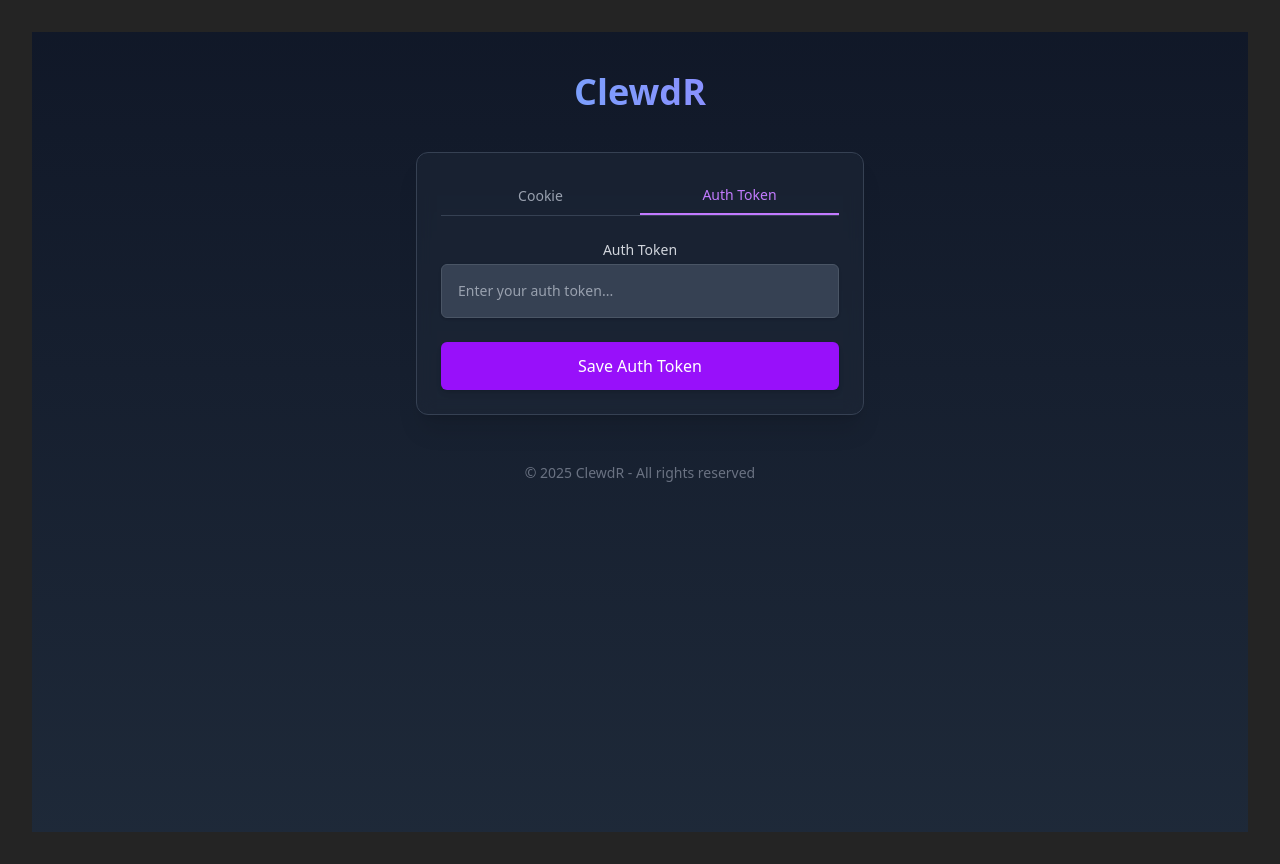
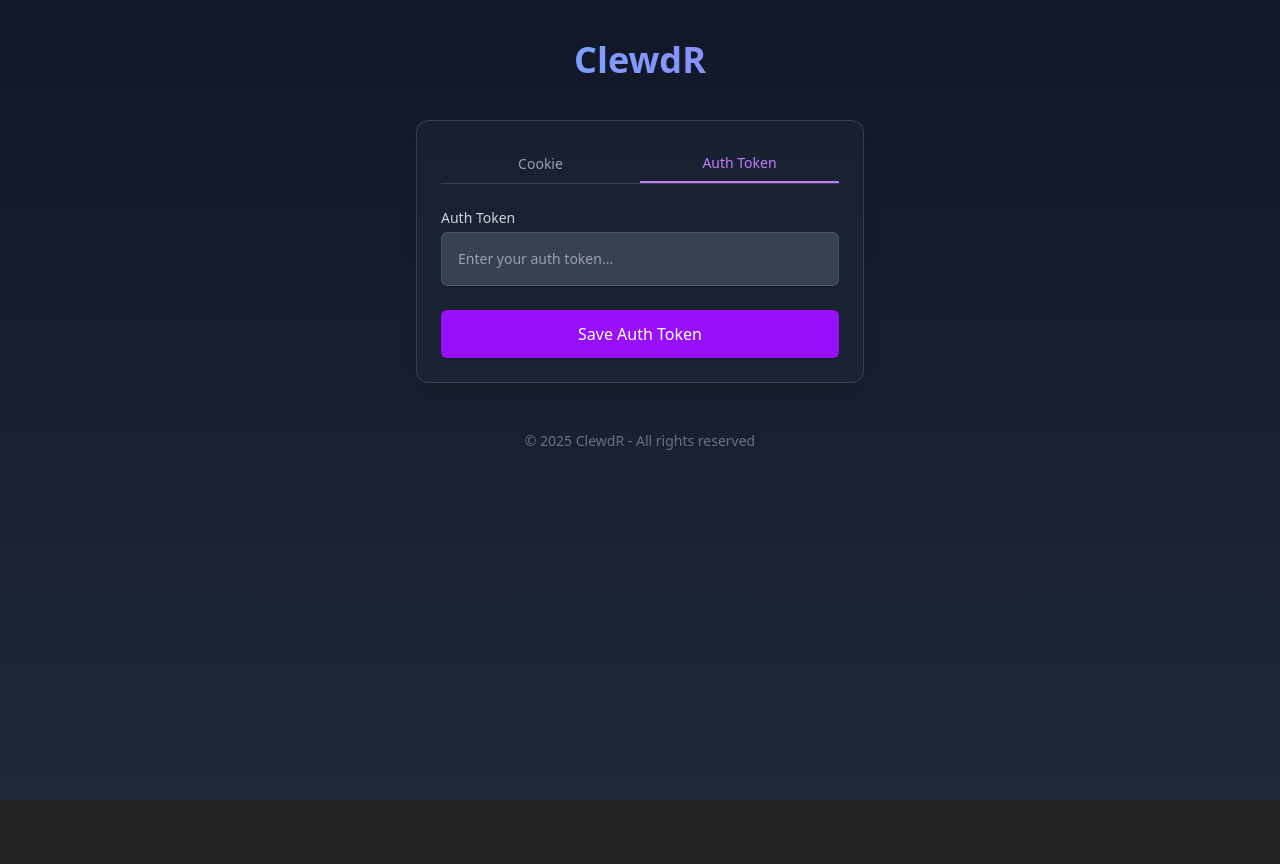
Before and after one commit to zhu748/nfalm, a React (Vite) app in the folder frontend/: page / in a window 1280 px wide. After the commit the page ends 800 px from the top, so only its background shows below. Built offline with nearby package versions, Linux system fonts and the light colour scheme; no server answers.

Commit message:
fix: remove unnecessary styles from App.css

```diff
--- a/frontend/src/App.css
+++ b/frontend/src/App.css
@@ -1,8 +1 @@
 @import "tailwindcss";
-
-#root {
-  max-width: 1280px;
-  margin: 0 auto;
-  padding: 2rem;
-  text-align: center;
-}
```
